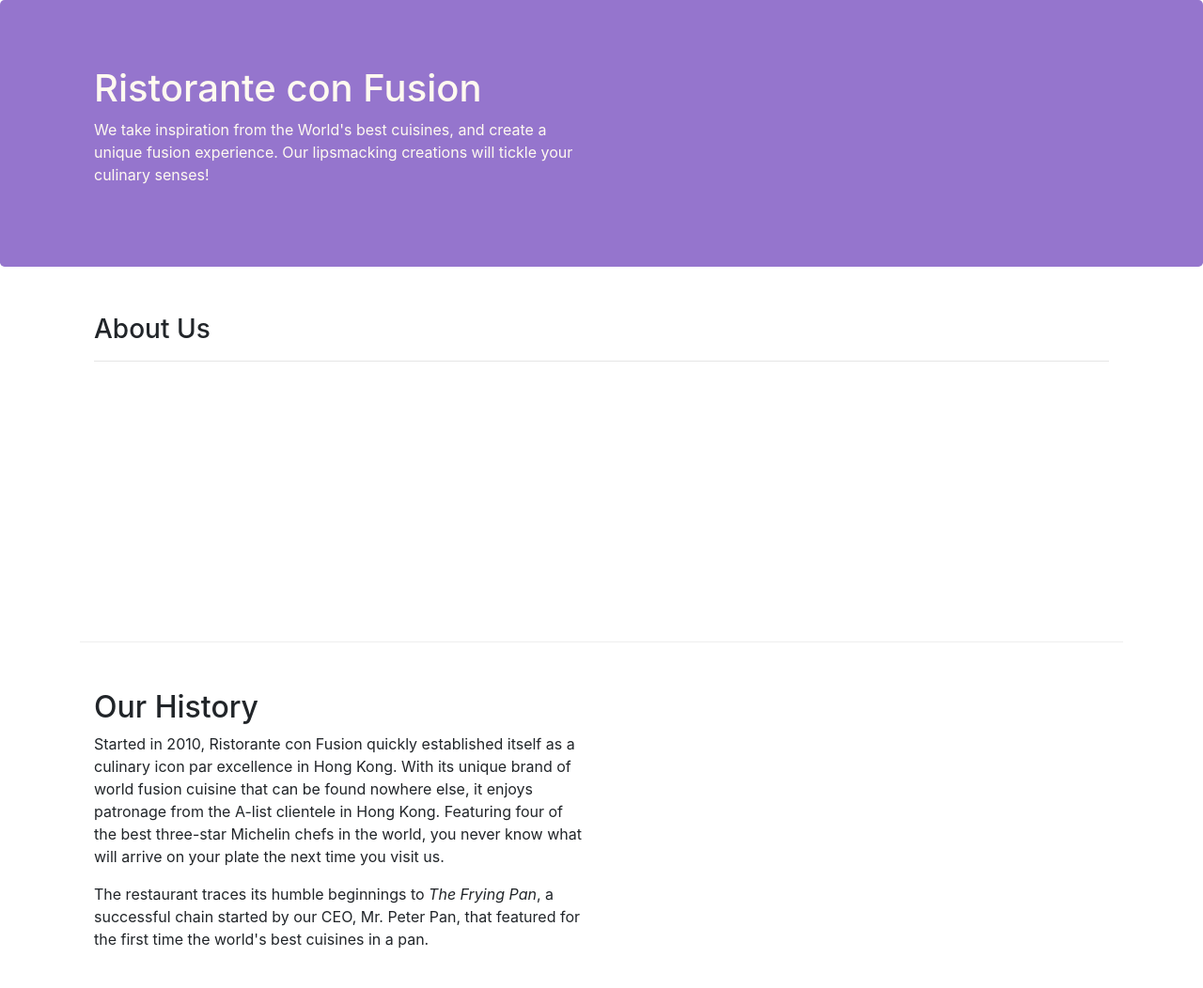
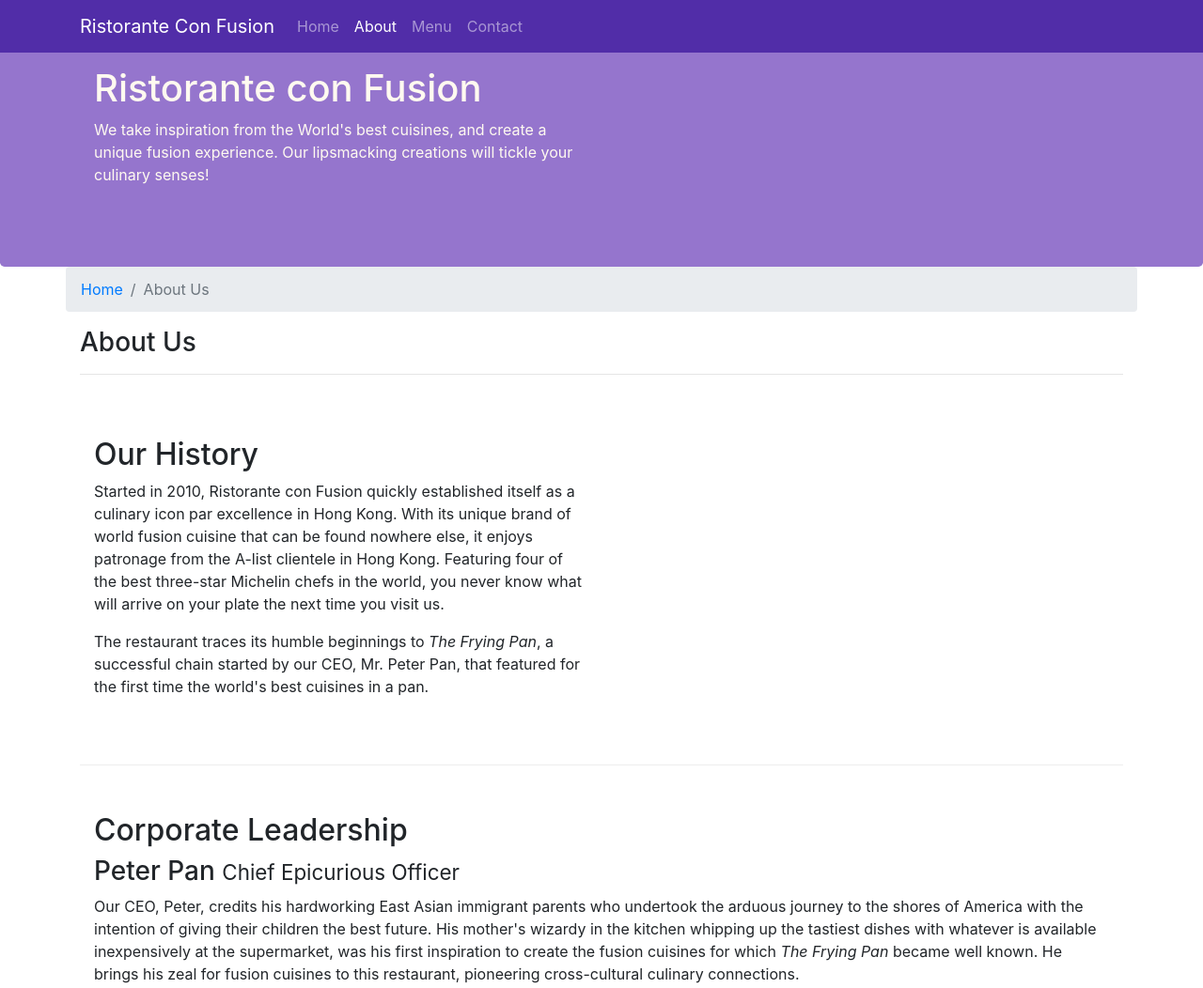
Before and after one commit to karthik137/conFusion, a website: page aboutus.html in a window 1280 px wide. Shown: the top 1052 px of the page at 94% size. Drawn offline with nearby package versions, Linux system fonts and the light colour scheme.

Commit message:
navbar and breadcrumbs

```diff
--- a/aboutus.html
+++ b/aboutus.html
@@ -11,7 +11,31 @@
 </head>
 
 <body>
+        <nav class="navbar navbar-dark navbar-expand-sm fixed-top">
+            <div class="container">
 
+                <button class="navbar-toggler" type="button" data-toggle="collapse" data-target="#Navbar">
+                    <span class="navbar-toggler-icon"></span>
+                </button>
+                <a class="navbar-brand" href="./index.html">Ristorante Con Fusion</a>
+                <div class="collapse navbar-collapse" id="Navbar">
+                    <ul class="navbar-nav mr-auto">
+                        <li class="nav-item ">
+                            <a class="nav-link" href="./index.html">Home</a>
+                        </li>
+                        <li class="nav-item active">
+                            <a class="nav-link" href="#">About</a>
+                        </li>
+                        <li class="nav-item">
+                            <a class="nav-link" href="">Menu</a>
+                        </li>
+                        <li class="nav-item">
+                            <a class="nav-link" href="">Contact</a>
+                        </li>
+                    </ul>
+                </div>
+            </div>
+        </nav>
     <header class="jumbotron">
         <div class="container">
             <div class="row row-header">
@@ -27,7 +51,13 @@
     </header>
 
     <div class="container">
-        <div class="row row-content">
+        <div class="row ">
+            <ol class="col-12 breadcrumb">
+                <li class="breadcrumb-item">
+                    <a href="./index.html">Home</a>
+                </li>
+                <li class="breadcrumb-item active">About Us</li>
+            </ol>
             <div class="col col-sm">
                 <h3>About Us</h3>
                 <hr>
@@ -97,7 +127,7 @@
                     <h5>Links</h5>
                     <ul class="list-unstyled">
                         <li>
-                            <a href="#">Home</a>
+                            <a href="./index.html">Home</a>
                         </li>
                         <li>
                             <a href="#">About</a>
--- a/css/styles.css
+++ b/css/styles.css
@@ -28,3 +28,12 @@
     margin: 0px;
     color: #0f0f0f;
 }
+
+.body{
+    padding: 50px 0px 0px 0px;
+    z-index: 0;
+}
+
+.navbar-dark {
+    background-color: #512DA8;
+}
```
Also changed, not shown: index.html (+25 -1 lines).
